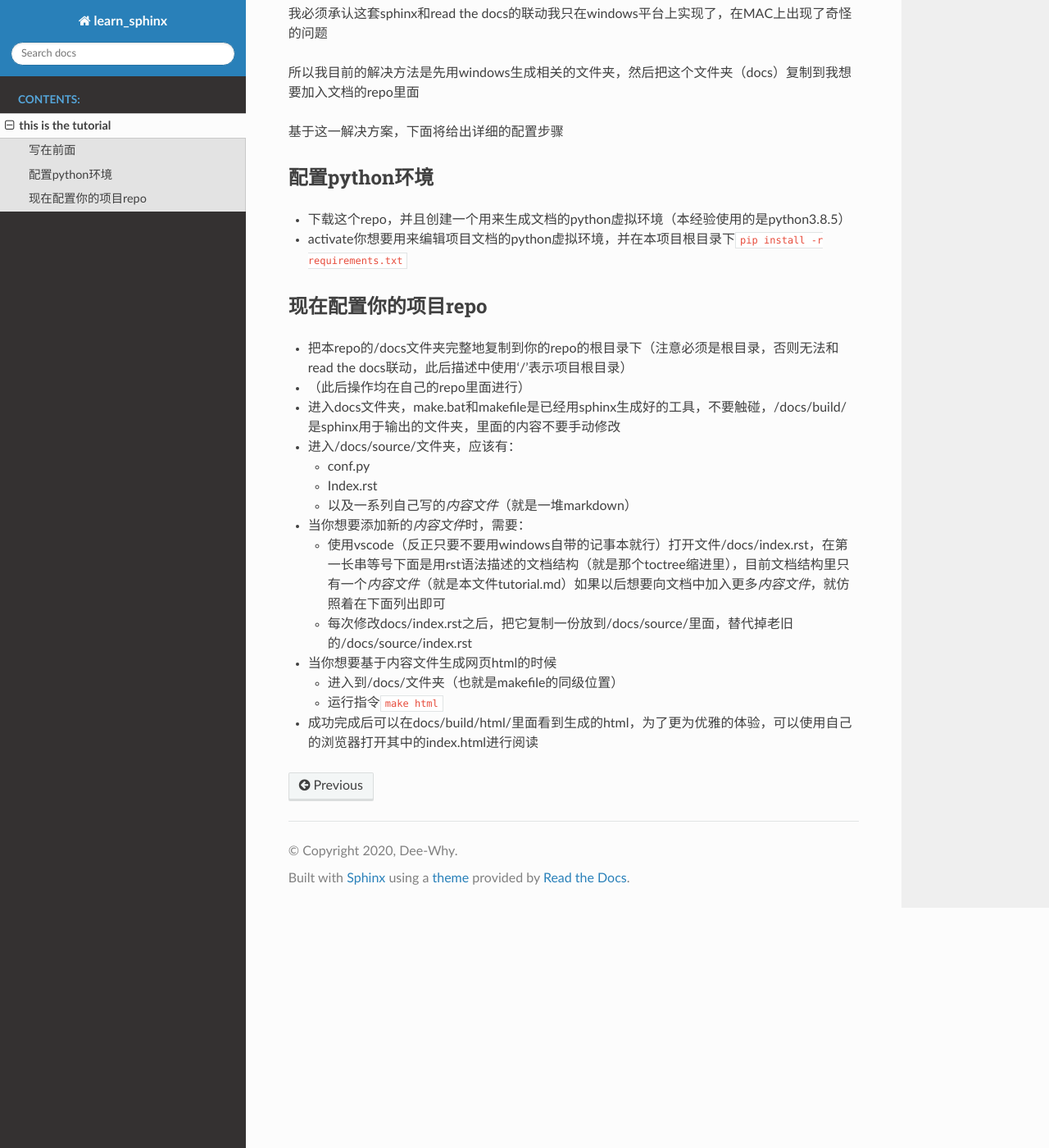
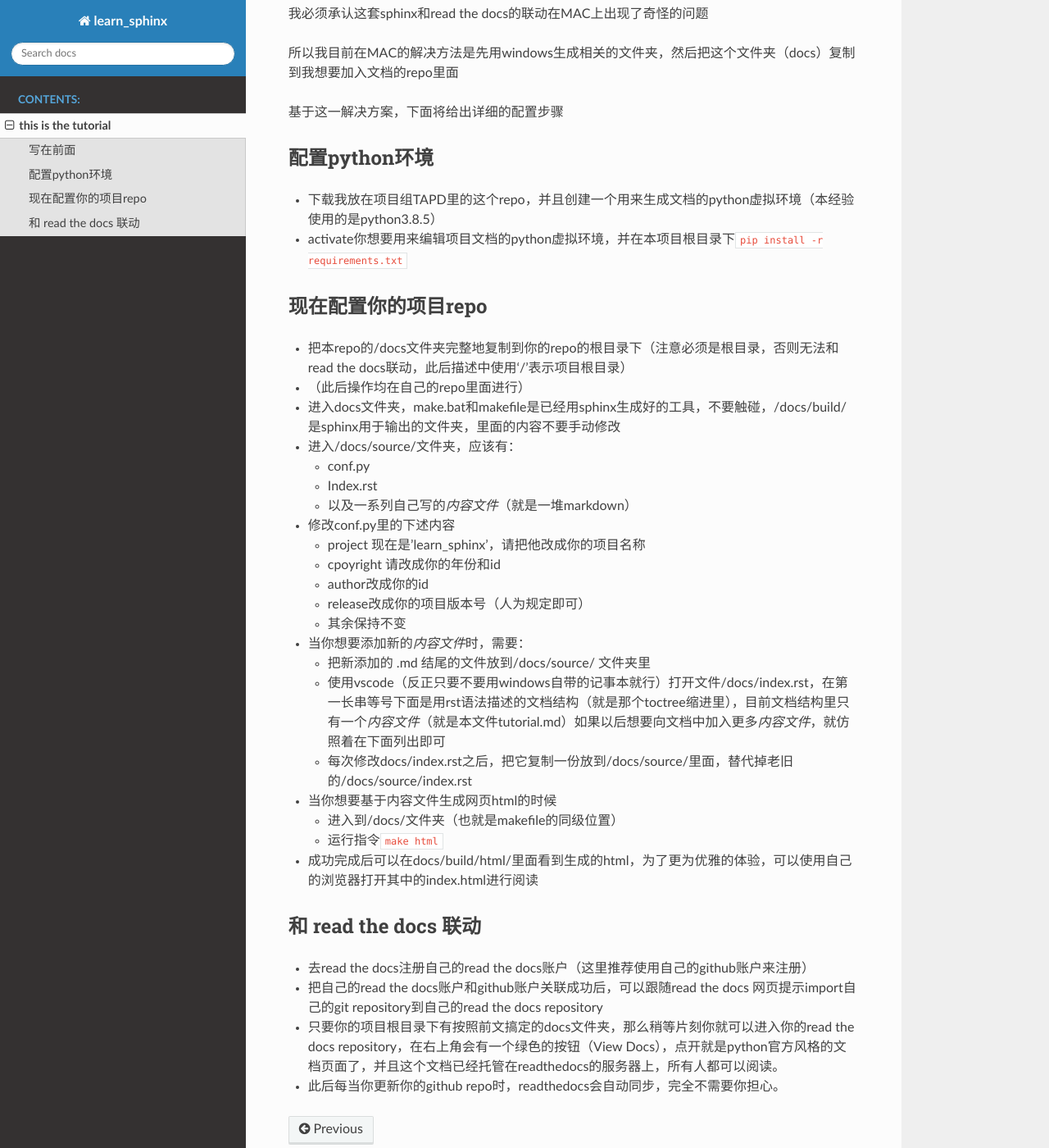
Before and after one commit to Dee-Why/test_sphinx_repo, a Sphinx documentation site: the page built from docs/source/tutorial.md, in a window 1280 px wide and 1400 px high, scrolled down 454 px. Shown: the whole window at 82% size. Built offline with Sphinx 7.4.7 and the Read the Docs theme 2.0.0, drawn with Linux system fonts in a browser that asks for light colours.

Commit message:
Update tutorial.md

```diff
--- a/docs/source/tutorial.md
+++ b/docs/source/tutorial.md
@@ -13,15 +13,15 @@
 
 created in 2020/10/11
 
-我必须承认这套sphinx和read the docs的联动我只在windows平台上实现了，在MAC上出现了奇怪的问题
+我必须承认这套sphinx和read the docs的联动在MAC上出现了奇怪的问题
 
-所以我目前的解决方法是先用windows生成相关的文件夹，然后把这个文件夹（docs）复制到我想要加入文档的repo里面
+所以我目前在MAC的解决方法是先用windows生成相关的文件夹，然后把这个文件夹（docs）复制到我想要加入文档的repo里面
 
 基于这一解决方案，下面将给出详细的配置步骤
 
 ## 配置python环境
 
-* 下载这个repo，并且创建一个用来生成文档的python虚拟环境（本经验使用的是python3.8.5）
+* 下载我放在项目组TAPD里的这个repo，并且创建一个用来生成文档的python虚拟环境（本经验使用的是python3.8.5）
 * activate你想要用来编辑项目文档的python虚拟环境，并在本项目根目录下`pip install -r requirements.txt`
 
 ## 现在配置你的项目repo
@@ -38,7 +38,17 @@ created in 2020/10/11
   * Index.rst
   * 以及一系列自己写的*内容文件*（就是一堆markdown）
 
+* 修改conf.py里的下述内容
+
+  * project 现在是'learn_sphinx'，请把他改成你的项目名称
+  * cpoyright 请改成你的年份和id
+  * author改成你的id
+  * release改成你的项目版本号（人为规定即可）
+  * 其余保持不变
+
 * 当你想要添加新的*内容文件*时，需要：
+
+  * 把新添加的 .md 结尾的文件放到/docs/source/ 文件夹里
 
   * 使用vscode（反正只要不要用windows自带的记事本就行）打开文件/docs/index.rst，在第一长串等号下面是用rst语法描述的文档结构（就是那个toctree缩进里），目前文档结构里只有一个*内容文件*（就是本文件tutorial.md）如果以后想要向文档中加入更多*内容文件*，就仿照着在下面列出即可
   * 每次修改docs/index.rst之后，把它复制一份放到/docs/source/里面，替代掉老旧的/docs/source/index.rst
@@ -50,3 +60,10 @@ created in 2020/10/11
   * 运行指令`make html`
 
 * 成功完成后可以在docs/build/html/里面看到生成的html，为了更为优雅的体验，可以使用自己的浏览器打开其中的index.html进行阅读
+
+## 和 read the docs 联动
+
+* 去read the docs注册自己的read the docs账户（这里推荐使用自己的github账户来注册）
+* 把自己的read the docs账户和github账户关联成功后，可以跟随read the docs 网页提示import自己的git repository到自己的read the docs repository
+* 只要你的项目根目录下有按照前文搞定的docs文件夹，那么稍等片刻你就可以进入你的read the docs repository，在右上角会有一个绿色的按钮（View Docs），点开就是python官方风格的文档页面了，并且这个文档已经托管在readthedocs的服务器上，所有人都可以阅读。
+* 此后每当你更新你的github repo时，readthedocs会自动同步，完全不需要你担心。
```
